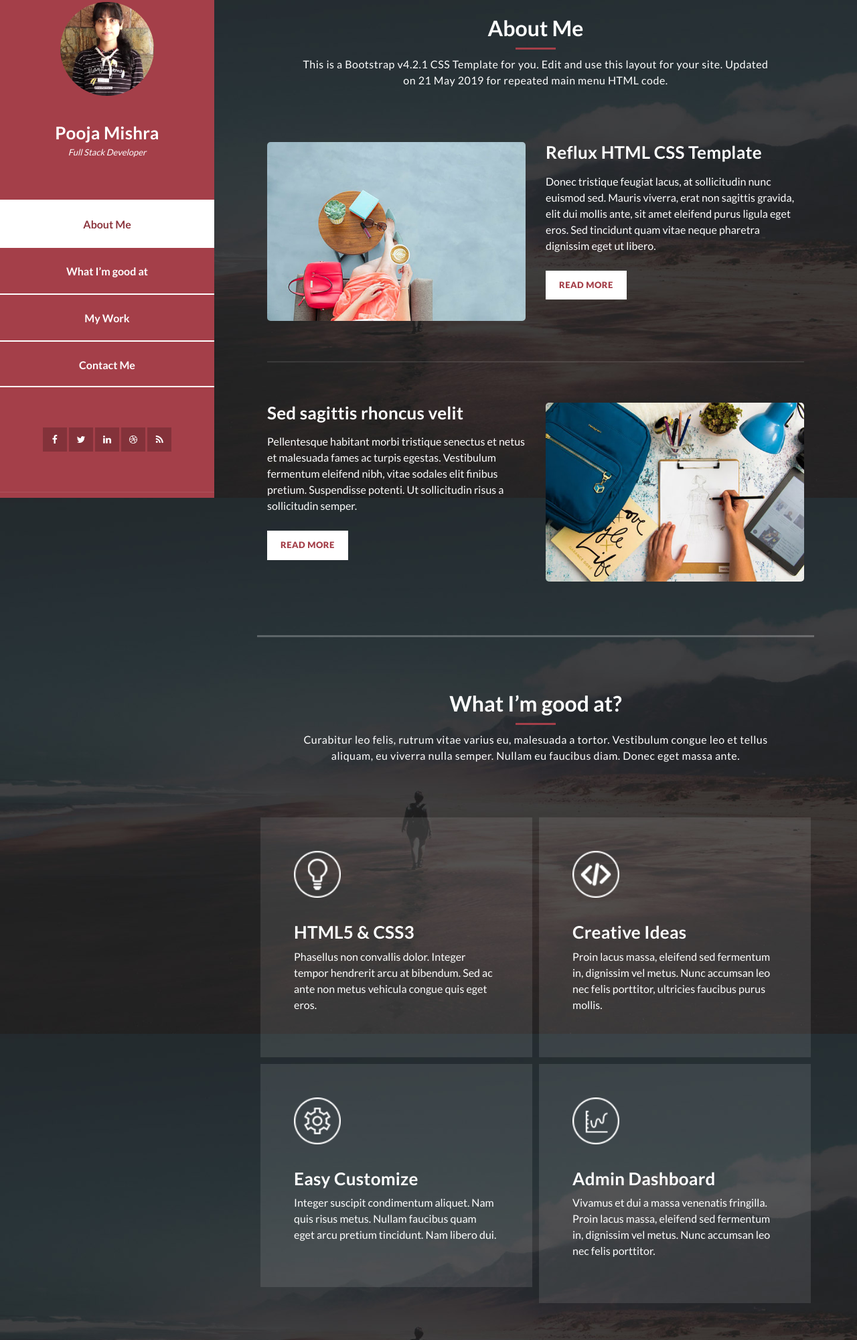
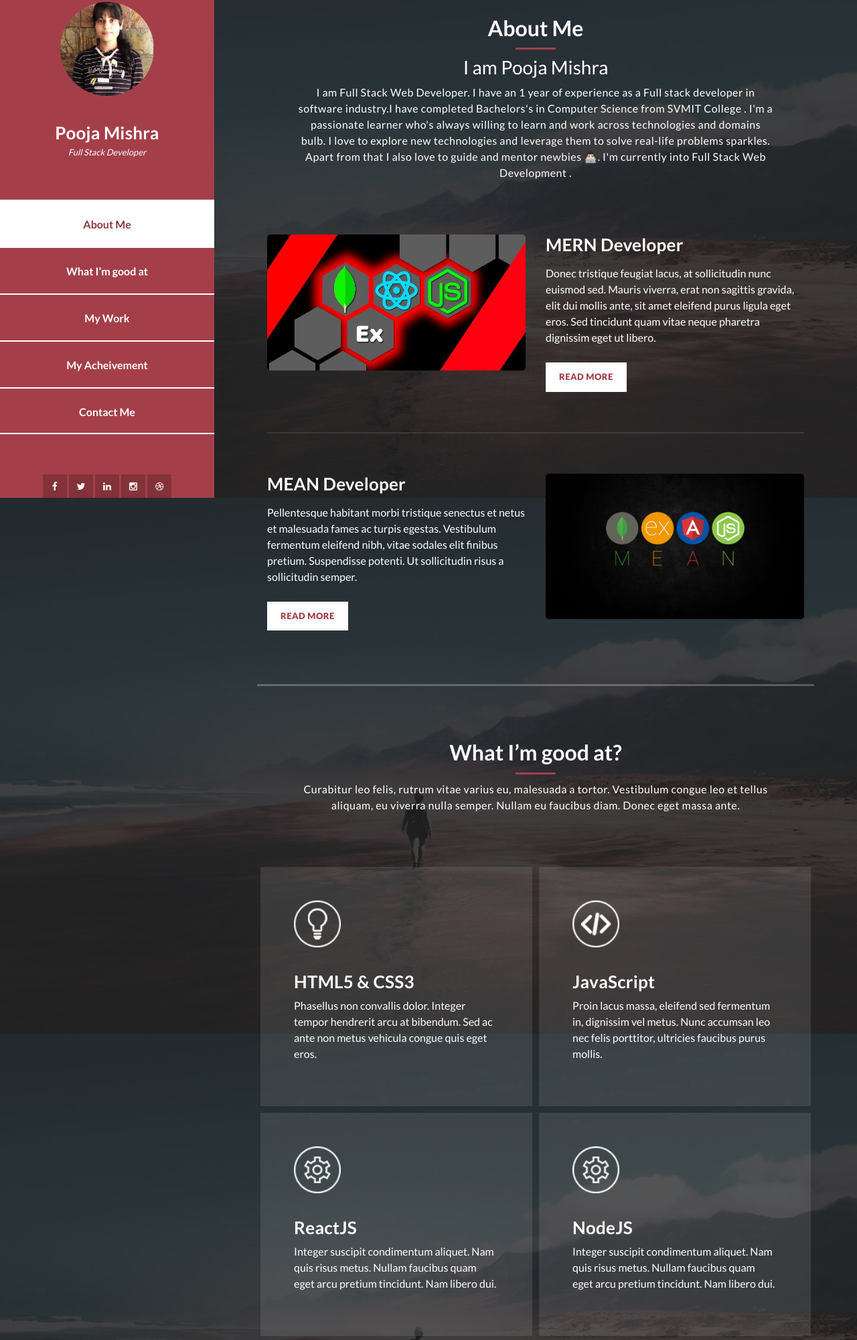
Before and after one commit to CodeAstronautic/portfolio, a plain HTML site: page index.html in a window 1280 px wide. Shown: the part 57-2057 px from the top of the page at 67% size. Drawn offline with Linux system fonts and the light colour scheme.

Commit message:
added images

```diff
--- a/index.html
+++ b/index.html
@@ -14,7 +14,7 @@
     />
 
     <title>Portfolio</title>
-<!--
+    <!--
 Reflux Template
 https://templatemo.com/tm-531-reflux
 -->
@@ -37,7 +37,9 @@ https://templatemo.com/tm-531-reflux
           <i class="fa fa-times" id="menu-close"></i>
           <div class="container">
             <div class="image">
-              <a href="#"><img src="assets/images/57384798.jpeg" alt="profile" /></a>
+              <a href="#"
+                ><img src="assets/images/57384798.jpeg" alt="profile"
+              /></a>
             </div>
             <div class="author-content">
               <h4>Pooja Mishra</h4>
@@ -48,32 +50,36 @@ https://templatemo.com/tm-531-reflux
                 <li><a href="#section1">About Me</a></li>
                 <li><a href="#section2">What I’m good at</a></li>
                 <li><a href="#section3">My Work</a></li>
+                <li><a href="#section5">My Acheivement</a></li>
                 <li><a href="#section4">Contact Me</a></li>
               </ul>
             </nav>
             <div class="social-network">
               <ul class="soial-icons">
                 <li>
-                  <a href="https://fb.com/templatemo"
+                  <a href="https://wwww.facebook.com/mpooja.15"
                     ><i class="fa fa-facebook"></i
                   ></a>
                 </li>
                 <li>
-                  <a href="#"><i class="fa fa-twitter"></i></a>
+                  <a href="https://twitter.com/poojam1507?lang=en"><i class="fa fa-twitter"></i></a>
                 </li>
                 <li>
-                  <a href="#"><i class="fa fa-linkedin"></i></a>
+                  <a href="https://www.linkedin.com/in/mpooja15"><i class="fa fa-linkedin"></i></a>
+
                 </li>
                 <li>
-                  <a href="#"><i class="fa fa-dribbble"></i></a>
+                  <a href="https://www.instagram.com/_p.o.o.j.a._m/"><i class="fa fa-instagram"></i></a>
+
                 </li>
                 <li>
-                  <a href="#"><i class="fa fa-rss"></i></a>
+                  <a href="https://dribbble.com/poojam1507"><i class="fa fa-dribbble"></i></a>
                 </li>
+
               </ul>
             </div>
             <div class="copyright-text">
-              <p>Copyright 2019 Reflux Design</p>
+              <p>Copyright 2021  </p>
             </div>
           </div>
         </div>
@@ -84,21 +90,27 @@ https://templatemo.com/tm-531-reflux
           <div class="section-heading">
             <h2>About Me</h2>
             <div class="line-dec"></div>
+            <h3>I am Pooja Mishra</h2>
             <span
-              >This is a Bootstrap v4.2.1 CSS Template for you. Edit and use
-              this layout for your site. Updated on 21 May 2019 for repeated main menu HTML code.</span
+              >I am Full Stack Web Developer. I have an 1 year of experience as a Full stack developer in software industry.I have completed Bachelors's in Computer Science
+              from SVMIT College . I'm a passionate learner
+              who's always willing to learn and work across technologies and
+              domains bulb. I love to explore new technologies and leverage them
+              to solve real-life problems sparkles. Apart from that I also love
+              to guide and mentor newbies 👨🏻‍💻. I'm currently into Full Stack Web
+              Development .</span
             >
           </div>
           <div class="left-image-post">
             <div class="row">
               <div class="col-md-6">
                 <div class="left-image">
-                  <img src="assets/images/left-image.jpg" alt="" />
+                  <img src="assets/images/merns.jpg" alt="" />
                 </div>
               </div>
               <div class="col-md-6">
                 <div class="right-text">
-                  <h4>Reflux HTML CSS Template</h4>
+                  <h4>MERN Developer</h4>
                   <p>
                     Donec tristique feugiat lacus, at sollicitudin nunc euismod
                     sed. Mauris viverra, erat non sagittis gravida, elit dui
@@ -117,7 +129,7 @@ https://templatemo.com/tm-531-reflux
             <div class="row">
               <div class="col-md-6">
                 <div class="left-text">
-                  <h4>Sed sagittis rhoncus velit</h4>
+                  <h4>MEAN Developer</h4>
                   <p>
                     Pellentesque habitant morbi tristique senectus et netus et
                     malesuada fames ac turpis egestas. Vestibulum fermentum
@@ -132,7 +144,7 @@ https://templatemo.com/tm-531-reflux
               </div>
               <div class="col-md-6">
                 <div class="right-image">
-                  <img src="assets/images/right-image.jpg" alt="" />
+                  <img src="assets/images/wp2465915.png" alt="" />
                 </div>
               </div>
             </div>
@@ -166,7 +178,7 @@ https://templatemo.com/tm-531-reflux
             <div class="col-md-6">
               <div class="service-item">
                 <div class="second-service-icon service-icon"></div>
-                <h4>Creative Ideas</h4>
+                <h4>JavaScript</h4>
                 <p>
                   Proin lacus massa, eleifend sed fermentum in, dignissim vel
                   metus. Nunc accumsan leo nec felis porttitor, ultricies
@@ -177,7 +189,30 @@ https://templatemo.com/tm-531-reflux
             <div class="col-md-6">
               <div class="service-item">
                 <div class="third-service-icon service-icon"></div>
-                <h4>Easy Customize</h4>
+                <h4>ReactJS</h4>
+                <p>
+                  Integer suscipit condimentum aliquet. Nam quis risus metus.
+                  Nullam faucibus quam eget arcu pretium tincidunt. Nam libero
+                  dui.
+                </p>
+              </div>
+            </div> <div class="col-md-6">
+              <div class="service-item">
+                <div class="third-service-icon service-icon"></div>
+                <h4>NodeJS</h4>
+                <p>
+                  Integer suscipit condimentum aliquet. Nam quis risus metus.
+                  Nullam faucibus quam eget arcu pretium tincidunt. Nam libero
+                  dui.
+                </p>
+              </div>
+            </div>
+            <div class="col-md-6 ">
+              <div class="service-item">
+                <div class="third-service-icon service-icon">
+                  <!-- <img src="assets/images/wp2465915.png" /> -->
+                </div>
+                <h4>NextJS</h4>
                 <p>
                   Integer suscipit condimentum aliquet. Nam quis risus metus.
                   Nullam faucibus quam eget arcu pretium tincidunt. Nam libero
@@ -252,18 +287,18 @@ https://templatemo.com/tm-531-reflux
                 <div class="isotope-item" data-type="nature">
                   <figure class="snip1321">
                     <img
-                      src="assets/images/portfolio-01.jpg"
+                      src="https://i.imgur.com/xGAvOW2.png"
                       alt="sq-sample26"
                     />
                     <figcaption>
                       <a
-                        href="assets/images/portfolio-01.jpg"
+                        href="https://i.imgur.com/xGAvOW2.png"
                         data-lightbox="image-1"
                         data-title="Caption"
                         ><i class="fa fa-search"></i
                       ></a>
-                      <h4>First Title</h4>
-                      <span>free to use our template</span>
+                      <h4>ADAYEARLY</h4>
+                      <span>Created scratch project using MERN</span>
                     </figcaption>
                   </figure>
                 </div>
@@ -367,7 +402,20 @@ https://templatemo.com/tm-531-reflux
           </div>
         </div>
       </section>
+      <section class="section my-work" data-section="section5">
+        <div class="container">
+          <div class="section-heading">
+            <h2>My Acheivement</h2>
+            <div class="line-dec"></div>
+            <span
+              >Aenean sollicitudin ex mauris, lobortis lobortis diam euismod sit
+              amet. Duis ac elit vulputate, lobortis arcu quis, vehicula
+              mauris.</span
+            >
+          </div>
 
+        </div>
+      </section>
       <section class="section contact-me" data-section="section4">
         <div class="container">
           <div class="section-heading">
@@ -471,7 +519,7 @@ https://templatemo.com/tm-531-reflux
         if (isAnimate) {
           $("body, html").animate(
             {
-              scrollTop: reqSectionPos
+              scrollTop: reqSectionPos,
             },
             800
           );
@@ -481,7 +529,7 @@ https://templatemo.com/tm-531-reflux
       };
 
       var checkSection = function checkSection() {
-        $(".section").each(function() {
+        $(".section").each(function () {
           var $this = $(this),
             topEdge = $this.offset().top - 80,
             bottomEdge = topEdge + $this.height(),
@@ -498,12 +546,12 @@ https://templatemo.com/tm-531-reflux
         });
       };
 
-      $(".main-menu").on("click", "a", function(e) {
+      $(".main-menu").on("click", "a", function (e) {
         e.preventDefault();
         showSection($(this).attr("href"), true);
       });
 
-      $(window).scroll(function() {
+      $(window).scroll(function () {
         checkSection();
       });
     </script>
```
Also changed, not shown: assets/images/merns.jpg (added), assets/images/python.webp (added), assets/images/react.png (added), assets/images/wp2465915.png (added).
